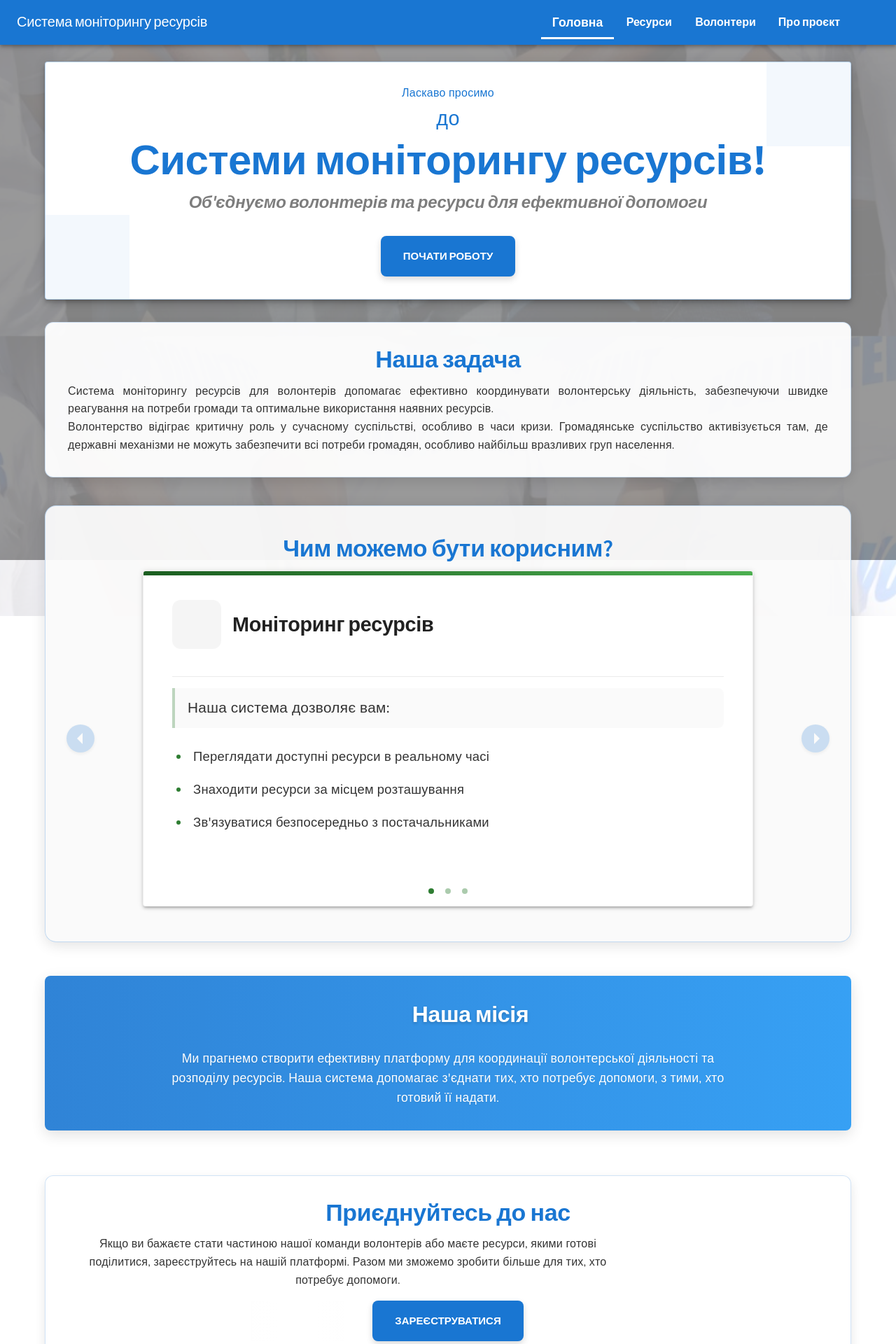
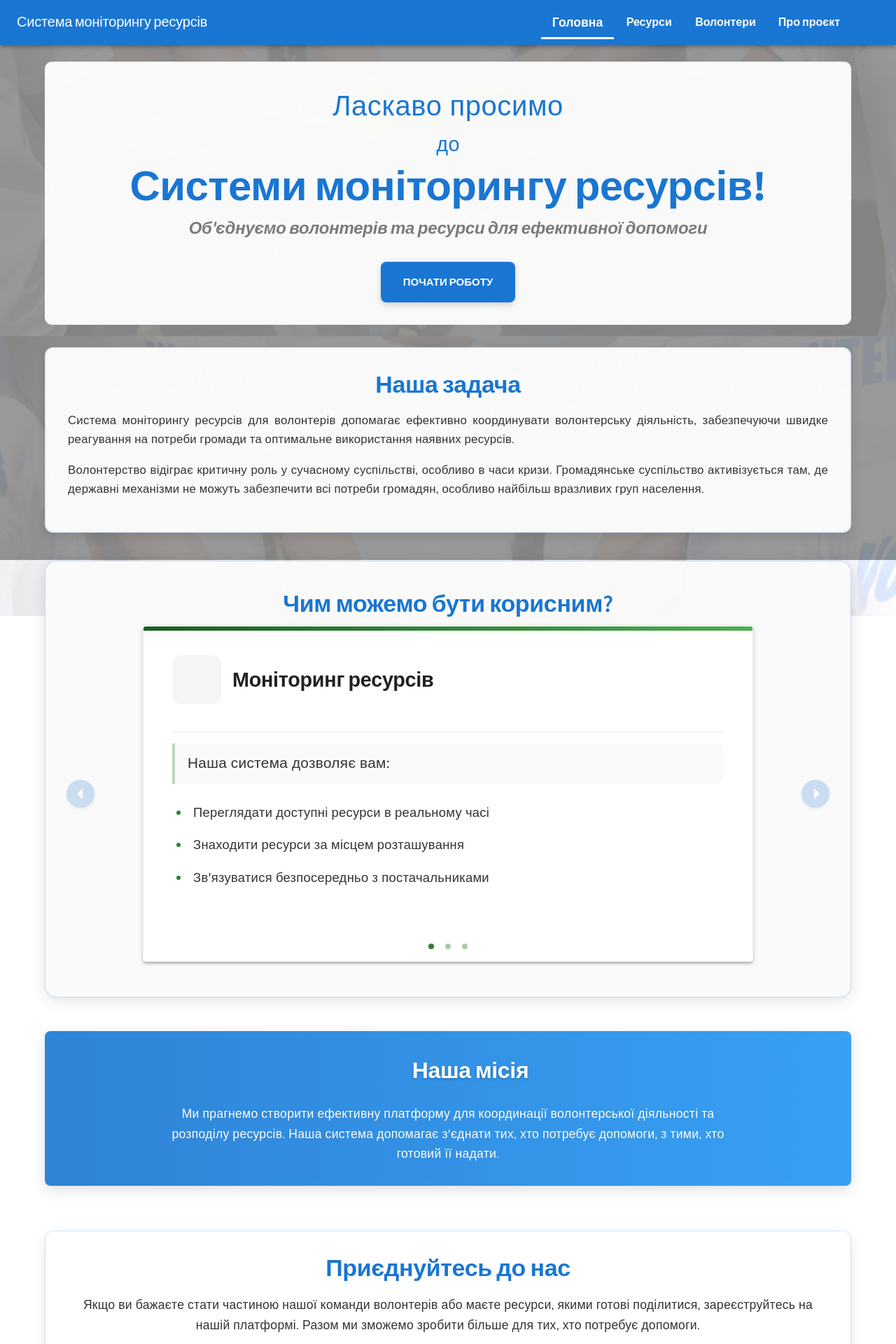
Before and after one commit to EugeneSemivolos/resource-monitoring-system-for-volunteers, a React (Create React App) app in the folder frontend/: page / in a window 1280 px wide. Shown: the top 1920 px of the page at 70% size. Built offline with nearby package versions, Linux system fonts and the light colour scheme; some icons are missing.

Commit message:
Fixed some bugs and refactored

```diff
--- a/frontend/src/components/main-page/MainPage.js
+++ b/frontend/src/components/main-page/MainPage.js
@@ -76,13 +76,13 @@ const MainPage = () => {
           Наша задача
         </Typography>
 
-        <Typography variant="body1" className="section-text">
+        <p className="section-text">
           Система моніторингу ресурсів для волонтерів допомагає ефективно координувати волонтерську діяльність, забезпечуючи швидке реагування на потреби громади та оптимальне використання наявних ресурсів.
-        </Typography>
+        </p>
 
-        <Typography variant="body1" className="section-text">
+        <p className="section-text">
           Волонтерство відіграє критичну роль у сучасному суспільстві, особливо в часи кризи. Громадянське суспільство активізується там, де державні механізми не можуть забезпечити всі потреби громадян, особливо найбільш вразливих груп населення.
-        </Typography>
+        </p>
       </Box>
 
       {/* Розділ з каруселлю */}
--- a/frontend/src/components/main-page/join-us-section/JoinUsSection.css
+++ b/frontend/src/components/main-page/join-us-section/JoinUsSection.css
@@ -8,29 +8,20 @@
   border: 1px solid rgba(25, 118, 210, 0.2);
 }
 
-.section-title {
+.join-us-section-title {
   font-weight: bold;
   color: #1976d2;
   text-align: center;
   margin-bottom: 1.5rem;
 }
 
-.section-text {
-  font-size: 1.05rem;
+.join-us-section-text {
+  font-size: 1.1rem;
   color: #333;
-  margin-bottom: 1rem;
-}
-
-.center-text {
   text-align: center;
-  max-width: 800px;
-  margin-left: auto;
-  margin-right: auto;
-  line-height: 1.6;
 }
 
 .action-button-container {
   display: flex;
   justify-content: center;
-  margin-top: 1rem;
 }
--- a/frontend/src/components/main-page/join-us-section/JoinUsSection.js
+++ b/frontend/src/components/main-page/join-us-section/JoinUsSection.js
@@ -10,13 +10,13 @@ const JoinUsSection = () => {
 
   return (
     <Box className="join-us-box">
-      <Typography variant="h4" gutterBottom className="section-title">
+      <Typography variant="h4" gutterBottom className="join-us-section-title">
         Приєднуйтесь до нас
       </Typography>
 
-      <Typography variant="body1" className="section-text center-text">
+      <p className="join-us-section-text">
         Якщо ви бажаєте стати частиною нашої команди волонтерів або маєте ресурси, якими готові поділитися, зареєструйтесь на нашій платформі. Разом ми зможемо зробити більше для тих, хто потребує допомоги.
-      </Typography>
+      </p>
 
       <Box className="action-button-container">
         <ActionButton
--- a/frontend/src/components/main-page/mission/Mission.js
+++ b/frontend/src/components/main-page/mission/Mission.js
@@ -11,10 +11,10 @@ const Mission = () => (
         Наша місія
       </Typography>
     </div>
-    <Typography className="mission-content">
+    <p className="mission-content">
       Ми прагнемо створити ефективну платформу для координації волонтерської діяльності та розподілу ресурсів.
       Наша система допомагає з'єднати тих, хто потребує допомоги, з тими, хто готовий її надати.
-    </Typography>
+    </p>
   </div>
 );
 
--- a/frontend/src/components/main-page/welcome-section/WelcomeSection.css
+++ b/frontend/src/components/main-page/welcome-section/WelcomeSection.css
@@ -1,50 +1,19 @@
 .welcome-container {
   padding: 32px;
   margin-top: 24px;
-  margin-bottom: 24px;
-  border-radius: 12px;
   background: rgba(255, 255, 255, 0.95);
-  border: 1px solid rgba(25, 118, 210, 0.3);
-  box-shadow: 0 10px 25px rgba(0, 0, 0, 0.15);
+  border-radius: 10px;
   position: relative;
-  overflow: hidden;
-  z-index: 2;
-  backdrop-filter: blur(10px);
-  -webkit-backdrop-filter: blur(10px);
-}
-
-.welcome-container:after {
-  content: '';
-  position: absolute;
-  top: 0;
-  right: 0;
-  width: 120px;
-  height: 120px;
-  background-color: rgba(25, 118, 210, 0.05);
-  border-radius: 0 3px 0 0;
-  z-index: -1;
-}
-
-.welcome-container:before {
-  content: '';
-  position: absolute;
-  bottom: 0;
-  left: 0;
-  width: 120px;
-  height: 120px;
-  background-color: rgba(25, 118, 210, 0.05);
-  border-radius: 0 0 0 3px;
-  z-index: -1;
 }
 
 .welcome-icon {
   position: absolute;
   right: 20px;
   bottom: 20px;
-  font-size: 80px;
   opacity: 0.1;
   color: #1976d2;
   transform: rotate(15deg);
+  font-size: 100px !important;
 }
 
 .welcome-content {
@@ -53,31 +22,20 @@
   align-items: center;
   margin-bottom: 8px;
   font-family: 'Source Sans 3', 'Open Sans', sans-serif;
+  color: #1976d2;
+  text-align: center;
 }
 
 .welcome-title {
-  font-size: 2.5rem;
-  text-align: center;
-  font-weight: 500;
-  color: #1976d2;
+  font-size: 2.5rem  !important;
 }
 
 .welcome-middle {
-  font-size: 1.8rem;
-  text-align: center;
-  font-weight: 400;
-  color: #1976d2;
-  line-height: 1.2;
-  margin: 4px 0;
+  font-size: 1.8rem !important;
 }
 
 .welcome-system-title {
   font-size: 4rem;
-  text-align: center;
-  font-weight: 700;
-  color: #1976d2;
-  line-height: 1.1;
-  margin-bottom: 8px;
 }
 
 .welcome-subtitle {
@@ -85,7 +43,6 @@
   text-align: center;
   font-style: italic;
   opacity: 0.85;
-  margin: 8px 0 16px;
   font-family: 'Nunito', 'Open Sans', sans-serif;
 }
 
--- a/frontend/src/components/main-page/welcome-section/WelcomeSection.js
+++ b/frontend/src/components/main-page/welcome-section/WelcomeSection.js
@@ -1,23 +1,20 @@
 import React from 'react';
-import { Typography, Box, Paper } from '@mui/material';
+import { Typography, Box } from '@mui/material';
 import VolunteerActivismIcon from '@mui/icons-material/VolunteerActivism';
 import ActionButton from '../action-button/ActionButton';
 import './WelcomeSection.css';
 
 const WelcomeSection = () => {
   return (
-    <Paper
-      elevation={6}
-      className="welcome-container"
-    >
-      <VolunteerActivismIcon className="welcome-icon" />
+    <Box className="welcome-container">
+      <VolunteerActivismIcon className="welcome-icon"/>
 
       <Box className="welcome-content">
         <Typography className="welcome-title">
           Ласкаво просимо
         </Typography>
 
-        <Typography className="welcome-middle" sx={{ fontSize: '1.8rem' }}>
+        <Typography className="welcome-middle">
           до
         </Typography>
 
@@ -36,7 +33,7 @@ const WelcomeSection = () => {
           onClick={() => console.log('Початок роботи')}
         />
       </Box>
-    </Paper>
+    </Box>
   );
 };
 
```
